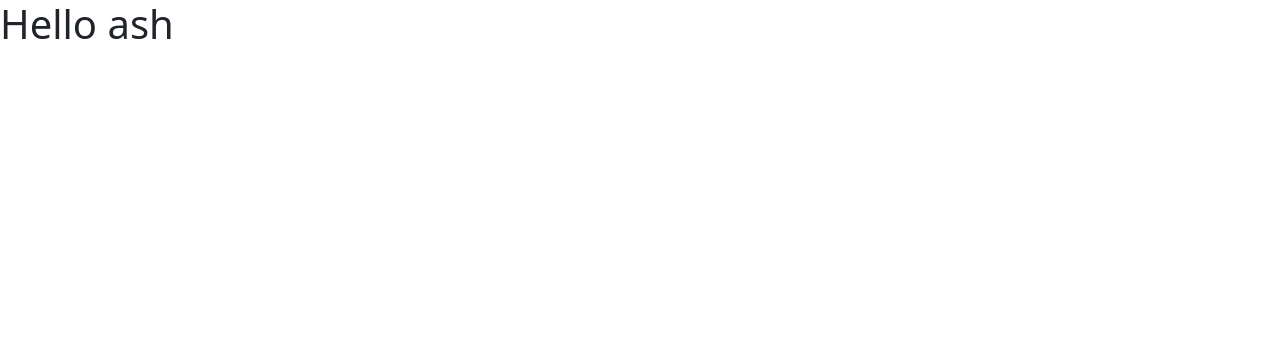
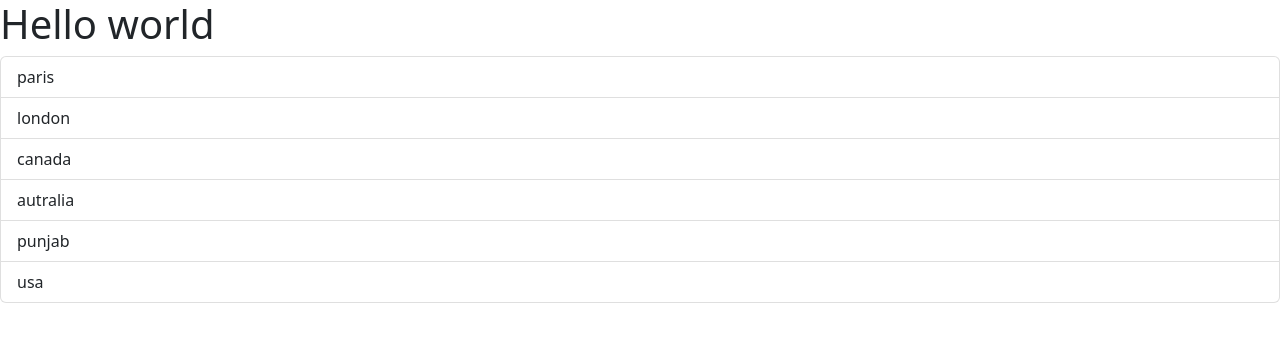
Before and after one commit to itz-ash/react-website, a React (Vite) app in the folder react-app/: page / in a window 1280 px wide. Shown: the top 342 px of the page. Built offline with nearby package versions, Linux system fonts and the light colour scheme.

Commit message:
conditions

```diff
--- /dev/null
+++ b/react-app/src/App.css
@@ -0,0 +1,3 @@
+li {
+    color: aqua;
+}
--- a/react-app/src/App.tsx
+++ b/react-app/src/App.tsx
@@ -1,7 +1,7 @@
-import Message from "./Message"
+import ListGroup from "./components/ListGroups";
 
 function App() {
-  return <div><Message /></div>
+  return <div><ListGroup /></div>
 }
 
 export default App;
--- a/react-app/src/components/ListGroups.tsx
+++ b/react-app/src/components/ListGroups.tsx
@@ -0,0 +1,20 @@
+function ListGroup() {
+    let items = ["paris", "london", "canada", "autralia", "punjab", "usa"];
+    // items = [];
+    return (
+        <>
+            <h1>Hello world</h1>
+            {/* {items.length === 0 ? <p>No items</p> : null} */}
+            {items.length === 0 && <p>No items</p>}
+            <ul className="list-group">
+                {items.map((item) => (
+                    <li className="list-group-item" key={item}>
+                        {item}
+                    </li>
+                ))}
+            </ul>
+        </>
+    );
+}
+
+export default ListGroup;
```
